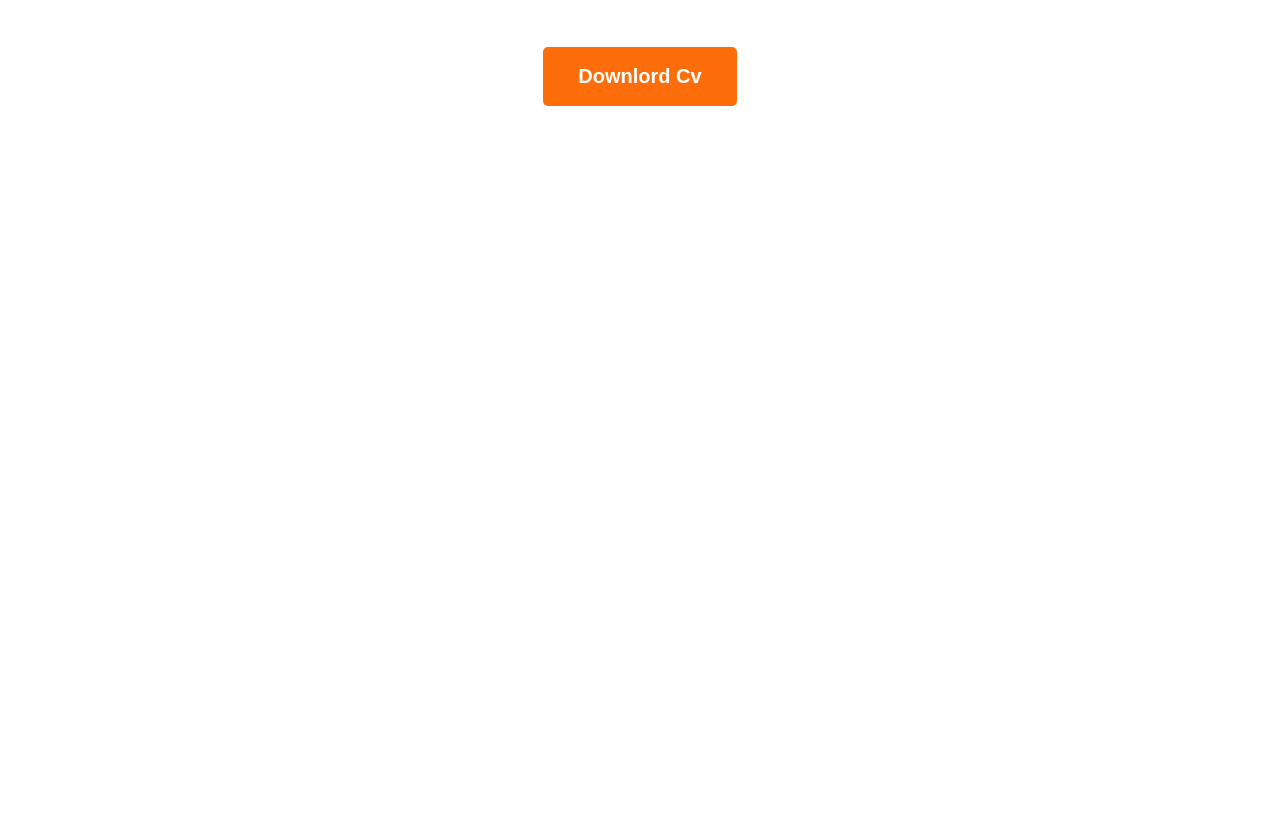
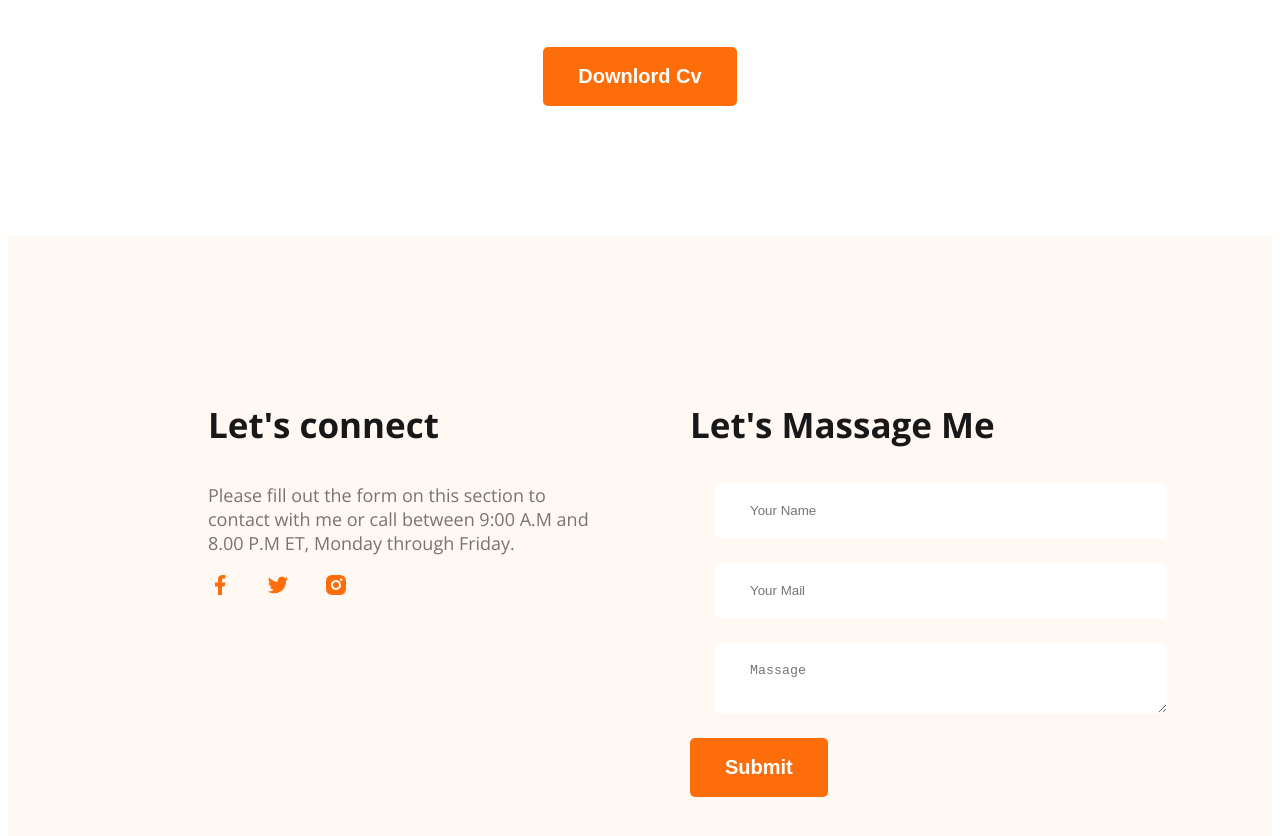
Before and after one commit to Raim-hub/my-dev-portfolio, a plain HTML site: page index.html in a window 1280 px wide. Shown: the part 3132-3968 px from the top of the page. Before the commit the page ends 3368 px from the top, so only its background shows below. Drawn offline with nearby package versions, Linux system fonts and the light colour scheme.

Commit message:
added my footer

```diff
--- a/index.html
+++ b/index.html
@@ -146,6 +146,25 @@
 
     </main>
     <footer>
+        <div class="footer-column">
+            <h3 class="section-title">Let's connect</h3>
+            <p class="section-description">Please fill out the form on this section to contact with me or call between 9:00 A.M and 8.00 P.M ET, Monday through Friday.</p>
+            <div class="social-link">
+                <a href=""><img src="images/icons/facebook.png" alt=""></a>
+                <a href=""><img src="images/icons/twitter.png" alt=""></a>
+                <a href=""><img src="images/icons/insta.png" alt=""></a>
+
+            </div>
+        </div>
+        <div class="footer-column">
+            <h3 class="section-title">Let's Massage Me</h3>
+            <form class="contact" action="">
+                <input type="text" name="" placeholder="Your Name" id="">
+            <input type="email" name="" placeholder="Your Mail" id="">
+            <textarea name="" placeholder="Massage" id=""></textarea>
+           <input class="tomato" type="submit" value="Submit">
+            </form>
+        </div>
 
     </footer>
 
--- a/styles/portfolio.css
+++ b/styles/portfolio.css
@@ -156,3 +156,29 @@ main section{
 .resume-downlord-cv{
     margin: 50px;
 }
+/* footer style */
+footer{
+    display: flex;
+    gap: 100px;
+    margin-top: 100px;
+    padding: 130px 200px;
+    background-color: #FFF8F3;
+}
+.footer-column{
+   width: 50%;
+}
+.contact input[type="text"], .contact input[type="email"], textarea{
+
+
+    display: block;
+    margin: 25px;
+    padding: 20px 35px;
+    color: #757575;
+    border: none;
+    border-radius: 5px;
+    background-color: white;
+    width: 100%;
+}
+.social-link a{
+    margin-right: 30px;
+}
```
